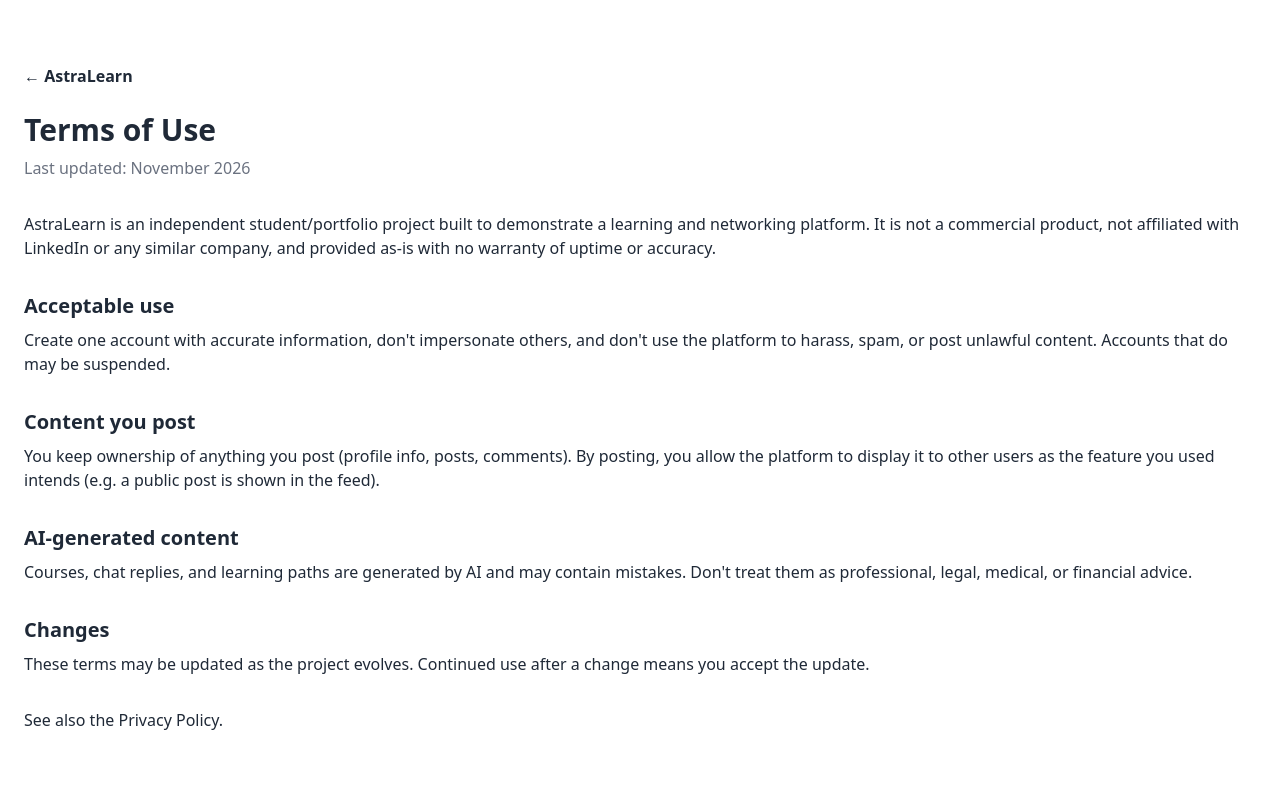
After one commit to ayushjaiswal21/astra_monorepo, a Flask app: page /terms in a window 1280 px wide. The commit adds this page. Run offline with Flask 3, Linux system fonts and the light colour scheme.

Commit message:
Add real Privacy Policy/Terms pages and fix fake trust signals on signup
The join form linked a "User Agreement", "Privacy Policy", and "Cookie
Policy" that all went to href="#" (nowhere), under the brand name
"EduVerse" - inconsistent with "AstraLearn" used everywhere else, and
the exact decorative-but-fake-legitimacy pattern phishing/deceptive sites
use (Google's own guidance on "social engineering" warnings flags a login
form that doesn't clearly identify who runs the site as a trigger).

Likely contributor to a Chrome "Deceptive site ahead" warning reported in
production - that flag ultimately needs a Google Safe Browsing review
(not something a code change alone clears), but this removes a real,
concrete trigger instead of just waiting on Google. Added actual
/privacy and /terms pages with honest content (what's collected, that
it's a student project, not affiliated with LinkedIn), linked them from
the join form and the index footer, and added a small disclosure line on
the sign-in page too.

Co-Authored-By: Claude Sonnet 5 <noreply@anthropic.com>

```diff
--- a/asta_authentication/main_routes.py
+++ b/asta_authentication/main_routes.py
@@ -239,6 +239,14 @@ def index():
     if current_user.is_authenticated:
         return redirect(url_for('main.dashboard'))
     return render_template('index.html')
+
+@main_bp.route('/privacy')
+def privacy():
+    return render_template('privacy.html')
+
+@main_bp.route('/terms')
+def terms():
+    return render_template('terms.html')
 
 @main_bp.route('/sso/astralearn')
 @login_required
--- a/asta_authentication/templates/index.html
+++ b/asta_authentication/templates/index.html
@@ -142,7 +142,8 @@
 
     <footer class="bg-white border-t border-gray-200 mt-16">
         <div class="max-w-7xl mx-auto px-6 py-8 text-center text-gray-500">
-            <p>&copy; 2025 AstraLearn. All rights reserved.</p>
+            <p>&copy; 2025 AstraLearn - an independent student project, not affiliated with LinkedIn.</p>
+            <p class="mt-2 text-sm"><a href="{{ url_for('main.privacy') }}" class="hover:underline">Privacy Policy</a> &middot; <a href="{{ url_for('main.terms') }}" class="hover:underline">Terms of Use</a></p>
         </div>
     </footer>
 
--- a/asta_authentication/templates/join.html
+++ b/asta_authentication/templates/join.html
@@ -57,7 +57,7 @@
                         <span id="togglePassword" class="absolute right-3 top-10 text-indigo-600 font-semibold toggle-password">Show</span>
                     </div>
                     <p class="text-xs text-gray-500 mb-6 text-center">
-                        By clicking Continue to join or sign in, you agree to EduVerse’s <a href="#" class="text-indigo-600 hover:underline">User Agreement</a>, <a href="#" class="text-indigo-600 hover:underline">Privacy Policy</a>, and <a href="#" class="text-indigo-600 hover:underline">Cookie Policy</a>.
+                        By clicking Continue to join or sign in, you agree to AstraLearn's <a href="{{ url_for('main.terms') }}" class="text-indigo-600 hover:underline">User Agreement</a> and <a href="{{ url_for('main.privacy') }}" class="text-indigo-600 hover:underline">Privacy Policy</a>.
                     </p>
                     <button type="submit" class="w-full bg-indigo-600 hover:bg-indigo-700 text-white font-bold py-3 px-4 rounded-full focus:outline-none focus:shadow-outline">
                         Agree & Join
--- a/asta_authentication/templates/signin_email.html
+++ b/asta_authentication/templates/signin_email.html
@@ -61,6 +61,7 @@
                         Sign In
                     </button>
                 </form>
+                <p class="text-center text-xs text-gray-400 mt-6">AstraLearn is an independent student project. Not affiliated with or endorsed by LinkedIn.</p>
             </div>
         </div>
     </main>
--- /dev/null
+++ b/asta_authentication/templates/terms.html
@@ -0,0 +1,32 @@
+<!DOCTYPE html>
+<html lang="en">
+<head>
+    <meta charset="UTF-8">
+    <meta name="viewport" content="width=device-width, initial-scale=1.0">
+    <title>Terms of Use - AstraLearn</title>
+    <link rel="stylesheet" href="{{ url_for('static', filename='css/tailwind-built.css') }}">
+</head>
+<body class="bg-white text-gray-800">
+    <main class="max-w-3xl mx-auto px-6 py-16">
+        <a href="{{ url_for('main.index') }}" class="text-indigo-600 font-bold">&larr; AstraLearn</a>
+        <h1 class="text-3xl font-extrabold mt-6 mb-2">Terms of Use</h1>
+        <p class="text-gray-500 mb-8">Last updated: November 2026</p>
+
+        <p class="mb-4">AstraLearn is an independent student/portfolio project built to demonstrate a learning and networking platform. It is not a commercial product, not affiliated with LinkedIn or any similar company, and provided as-is with no warranty of uptime or accuracy.</p>
+
+        <h2 class="text-xl font-bold mt-8 mb-2">Acceptable use</h2>
+        <p class="mb-4">Create one account with accurate information, don't impersonate others, and don't use the platform to harass, spam, or post unlawful content. Accounts that do may be suspended.</p>
+
+        <h2 class="text-xl font-bold mt-8 mb-2">Content you post</h2>
+        <p class="mb-4">You keep ownership of anything you post (profile info, posts, comments). By posting, you allow the platform to display it to other users as the feature you used intends (e.g. a public post is shown in the feed).</p>
+
+        <h2 class="text-xl font-bold mt-8 mb-2">AI-generated content</h2>
+        <p class="mb-4">Courses, chat replies, and learning paths are generated by AI and may contain mistakes. Don't treat them as professional, legal, medical, or financial advice.</p>
+
+        <h2 class="text-xl font-bold mt-8 mb-2">Changes</h2>
+        <p class="mb-4">These terms may be updated as the project evolves. Continued use after a change means you accept the update.</p>
+
+        <p class="mt-8">See also the <a href="{{ url_for('main.privacy') }}" class="text-indigo-600 hover:underline">Privacy Policy</a>.</p>
+    </main>
+</body>
+</html>
```
Also changed, not shown: asta_authentication/templates/privacy.html (added, +30 -0 lines).
